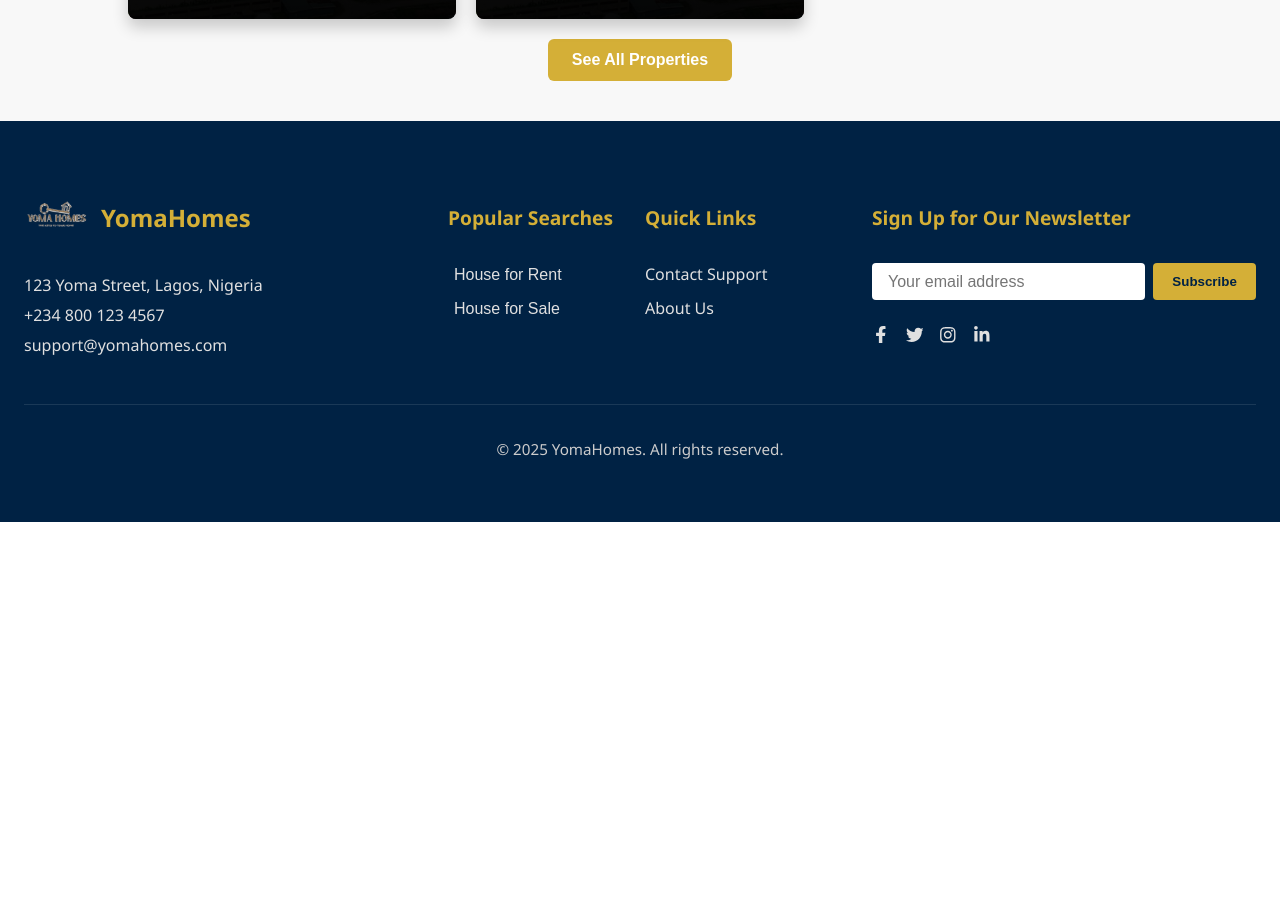
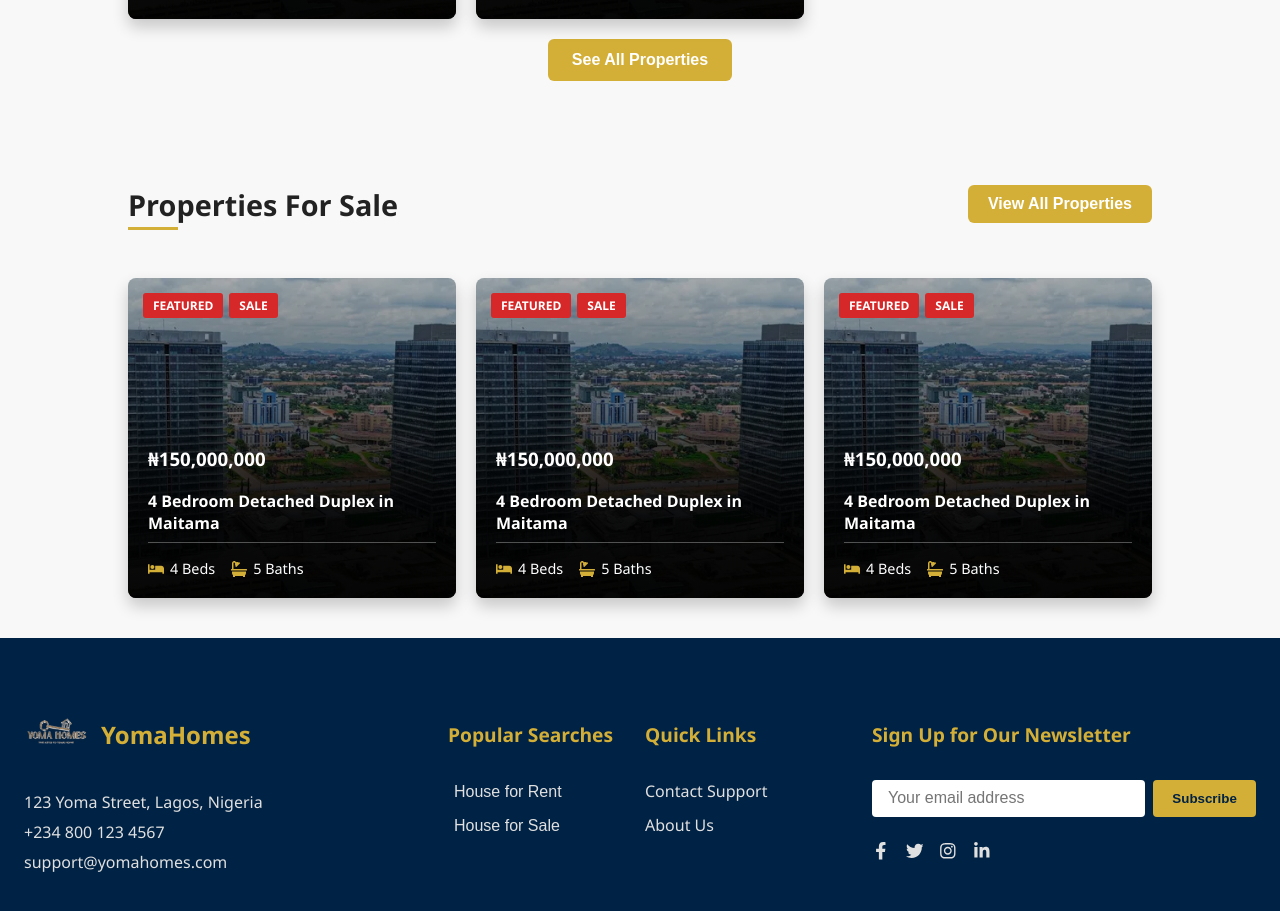
Before and after one commit to Transcend-black-magik/yoma-homes, a React (Create React App) app: page / in a window 1280 px wide. Shown: the part 2026-2937 px from the top of the page. Before the commit the page ends 2548 px from the top, so only its background shows below. Built offline with nearby package versions, Linux system fonts and the light colour scheme.

Commit message:
new update

```diff
--- a/src/App.js
+++ b/src/App.js
@@ -4,6 +4,7 @@ import Header from './Components/Header';
 import Footer from './Components/Footer';
 import Home from './Pages/Home'
 import Contact from './Pages/Contact';
+import PropertiesPage from './Pages/PropertiesPage';
 
 function App() {
   return (
@@ -12,6 +13,7 @@ function App() {
         <Routes>
           <Route path="/" element={<Home/>} />
           <Route path="/contact" element={<Contact/>} />
+          {/* <Route path="/properties" element={<PropertiesPage/>}/> */}
         </Routes>
       <Footer/>
     </Router>
--- a/src/Pages/Home.jsx
+++ b/src/Pages/Home.jsx
@@ -146,6 +146,7 @@ const Home = () => {
     const query = new URLSearchParams({ listingType, ...formData }).toString();
     navigate(`/properties?${query}`);
   };
+
 
   const filteredProperties =
     filter === "All"
@@ -456,6 +457,89 @@ const Home = () => {
           </button>
         </div>
       </section>
+      {/* ===== For Sale Properties Section ===== */}
+<section className="featured-section">
+  <div className="featured-header">
+    <h2 className="featured-title">Properties For Sale</h2>
+    <button
+      className="see-all-btn"
+      onClick={() => navigate("/properties")}
+      style={{
+        padding: "10px 20px",
+        fontSize: "1rem",
+        cursor: "pointer",
+        borderRadius: "6px",
+        border: "none",
+        backgroundColor: "#d4af37",
+        color: "#fff",
+        fontWeight: "600",
+        transition: "background-color 0.3s ease",
+      }}
+      onMouseEnter={(e) => (e.currentTarget.style.backgroundColor = "#b8972f")}
+      onMouseLeave={(e) => (e.currentTarget.style.backgroundColor = "#d4af37")}
+    >
+      View All Properties
+    </button>
+  </div>
+
+  <motion.div
+    className="featured-grid"
+    variants={containerVariants}
+    initial="hidden"
+    animate="visible"
+    exit="hidden"
+    layout
+  >
+    <AnimatePresence>
+      {properties
+        .filter((property) => property.type === "Sale")
+        .map((property) => (
+          <motion.div
+            key={property.id}
+            className="property-card"
+            style={{ backgroundImage: `url(${property.image})` }}
+            variants={cardVariants}
+            exit="exit"
+            layout
+          >
+            <div className="overlay"></div>
+
+            <div className="property-tags">
+              {property.featured && (
+                <span
+                  className={`feature-tag ${property.type.toLowerCase()}`}
+                >
+                  Featured
+                </span>
+              )}
+              <span
+                className={`property-status ${property.type.toLowerCase()}`}
+              >
+                {property.type}
+              </span>
+            </div>
+
+            <div className="property-info">
+              <h3 className="property-price">{property.price}</h3>
+              <p className="property-description">{property.description}</p>
+              <hr className="description-separator" />
+              <div className="property-details">
+                <span>
+                  <FaBed /> {property.bedrooms} Beds
+                </span>
+                <span>
+                  <FaBath /> {property.bathrooms} Baths
+                </span>
+              </div>
+            </div>
+          </motion.div>
+        ))}
+    </AnimatePresence>
+  </motion.div>
+</section>
+
+
+
     </>
   );
 };
```
Also changed, not shown: src/Pages/PropertiesPage.jsx (added, +78 -0 lines).
